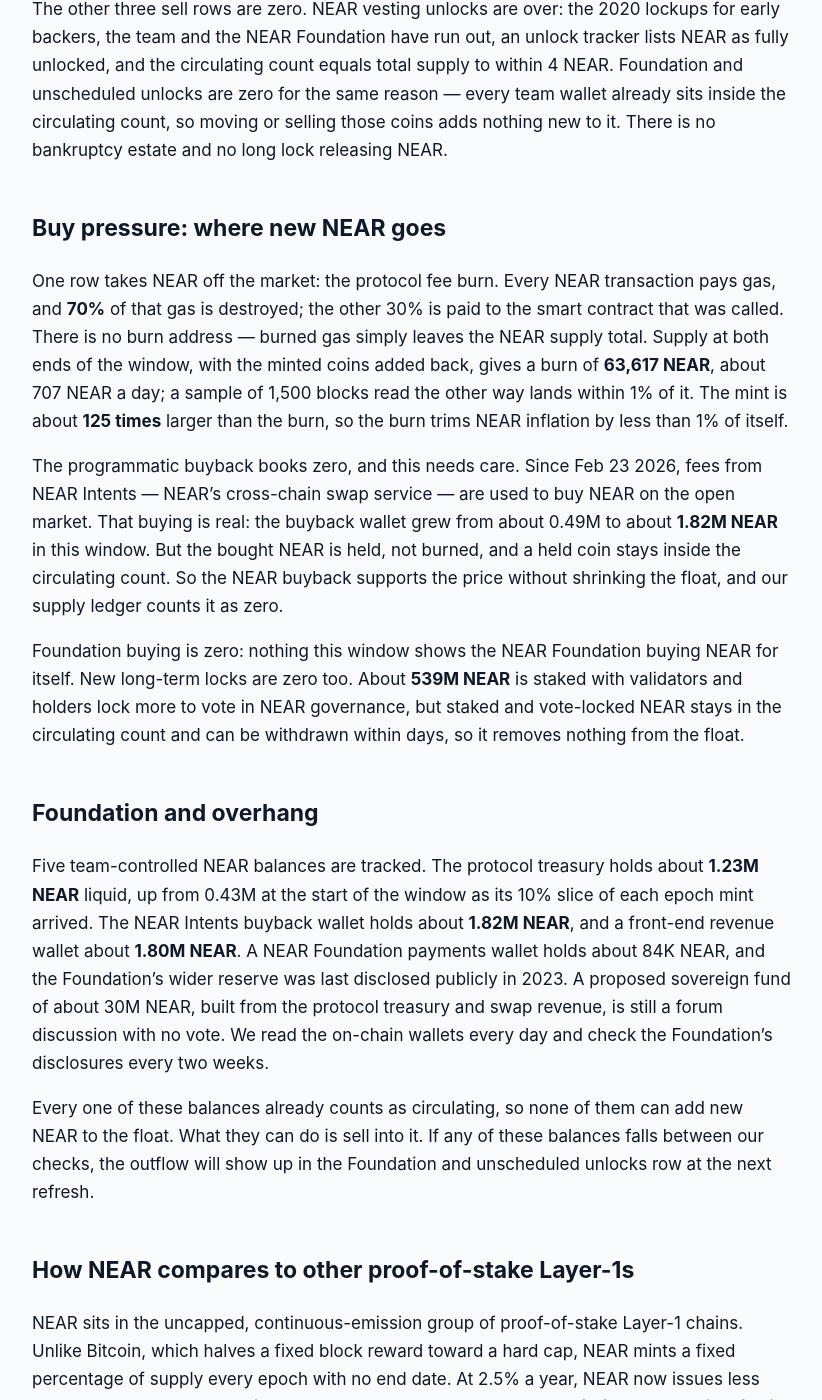
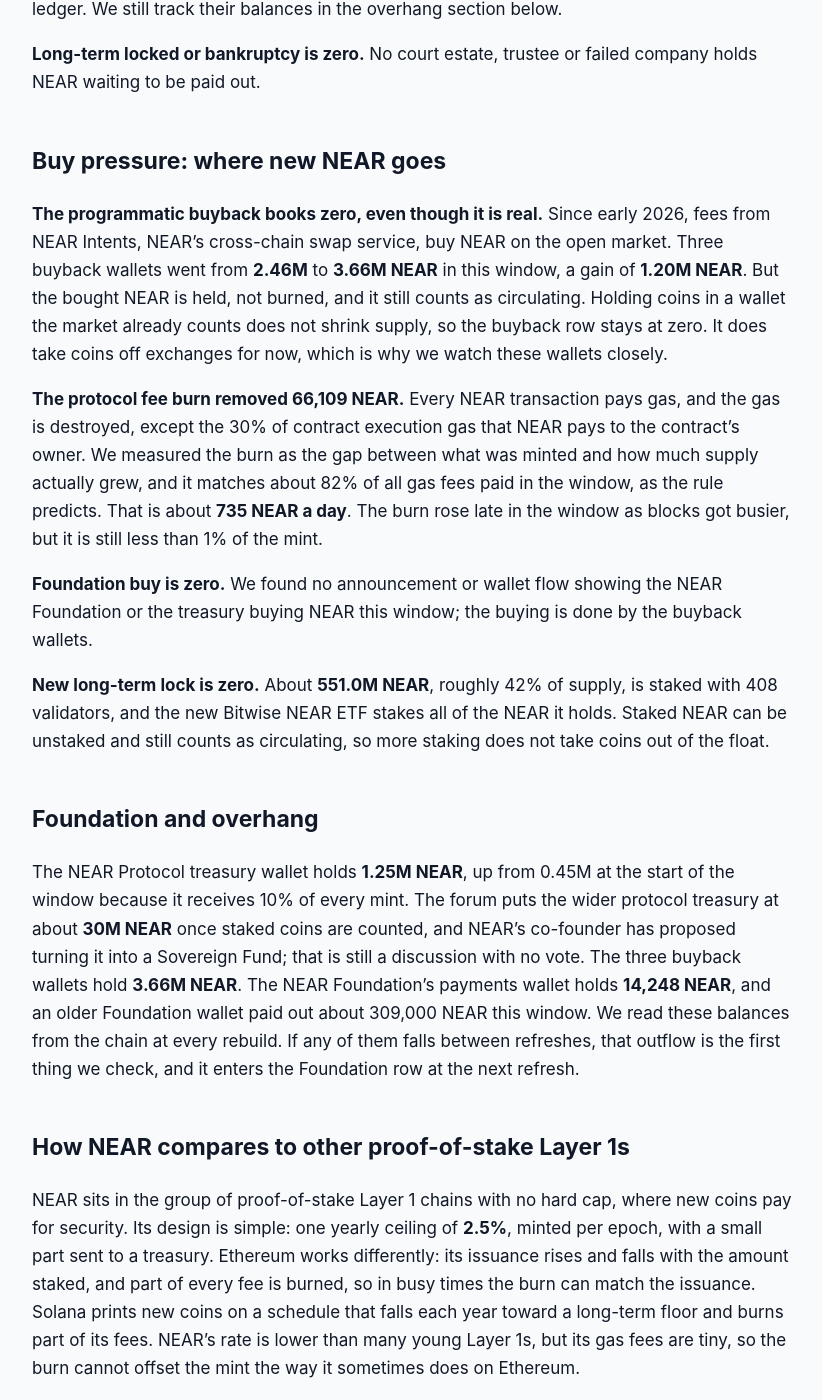
Before and after one commit to jeevansongmy-spec/mrnasdog-articles, a Jekyll site: the page built from crypto/near-pressure-framework.md, in a window 1280 px wide and 1400 px high, scrolled down 1096 px. Shown: the whole window, without its empty margins (228-1050 px from the left). Built offline with Jekyll 4.4.1, drawn with Linux system fonts in a browser that asks for light colours; some of the changed text lies outside the part shown.

Commit message:
publish: crypto/near-pressure-framework

```diff
--- a/crypto/near-pressure-framework.md
+++ b/crypto/near-pressure-framework.md
@@ -1,6 +1,6 @@
 ---
-title:         "NEAR Inflation Analysis · September 2026 · Supply growing · projected to keep growing"
-description:   "NEAR supply is growing: a 2.5% yearly epoch mint of 7.98M NEAR against a 63.6K gas burn gives +0.61% net over 90 days, the same next. Fully unlocked, no cap."
+title:         "NEAR Inflation Analysis · October 2026 · Supply growing · projected to keep growing"
+description:   "NEAR supply is growing: 8.01M NEAR minted for stakers against a 66.1K gas burn gives +0.61% net over 90 days, the same next. No cap; buybacks are held."
 canonical_url: "https://mrnasdog.com/research/near/inflation"
 tags:          ["crypto", "near", "near-protocol", "layer1"]
 published:     true
@@ -8,56 +8,56 @@ published:     true
 
 *Originally published at [mrnasdog.com/research/near/inflation](https://mrnasdog.com/research/near/inflation)*
 
-NEAR Protocol is mildly inflationary. Over the 90 days to Sep 29 2026 the NEAR epoch mint created **7.98M NEAR** while the gas burn destroyed **63.6K NEAR**, so NEAR supply grew a net **+0.61%** — and the same mint rate points to about **+0.61%** again over the next 90 days. NEAR has no supply cap: the 2.5% yearly mint runs forever unless a vote changes it, and the fees that buy NEAR back are held rather than burned.
+NEAR is a coin whose supply grows on purpose. In the 90 days to Oct 1 2026 the NEAR Protocol minted **8,005,124 NEAR** for validators, stakers and the protocol treasury, and gas fees burned **66,109 NEAR**, so net supply rose about **+0.61%**. The next 90 days should look the same. NEAR has no supply cap: the protocol may print up to **2.5%** of supply a year, and the gas burn takes back less than 1% of that.
 
 ## The verdict, in one paragraph
 
-Our ledger reads NEAR supply up **+0.61%** over the last 90 days (7,980,727 NEAR minted, less 63,617 NEAR burned, on a circulating base of 1.31B NEAR). The inflation monitor, which reads supply from market-data snapshots, shows **+0.41%** for the same stretch. The gap is **0.20 percentage points** — inside our 0.5-point tolerance, so no warning chip is shown and no deeper check was needed; the monitor's supply series moves around a little from day to day, while ours is read block by block from the NEAR chain itself. The next 90 days project the same **+0.61%**, because nothing dated changes the mint or the burn. NEAR is a steady, uncapped-emission Layer-1: inflationary by design at a low, predictable rate, with almost nothing on the other side of the ledger.
+Over the last 90 days NEAR supply grew by **+0.61%** net: **8.01M NEAR** of new coins against a **66.1K NEAR** gas-fee burn, measured on **1.31B NEAR** in circulation. Our supply monitor, which reads the market's circulating figure every day, shows **+0.85%** for the same 90 days. The gap is **0.25 percentage points**, inside our 0.5-point limit, so no warning flag is needed. The next 90 days project to the same **+0.61%**, because the mint and the burn both run every day with no dated change. In one line: NEAR is a staking chain that is inflationary by design, with a burn too small to matter.
 
 ## Sell pressure: where new NEAR comes from
 
-All new NEAR comes from one place: protocol inflation. At the first block of every epoch — an epoch is 43,200 blocks, about **7.4 hours** at NEAR's current block time of about 0.61 seconds — the NEAR protocol creates new coins at a rate of **2.5% a year** of total supply. About 90% goes to validators and the people who stake with them, and about 10% goes to the protocol treasury. We read the NEAR supply at each of the **293** epoch starts in the window and added up the new coins: **7,980,727 NEAR**, or about 88,700 NEAR a day. That lands within half a percent of what the 2.5% rate predicts; the small shortfall is reward that validators forfeit when they miss blocks.
+**Protocol inflation is the whole sell side: 8,005,124 NEAR in 90 days.** NEAR mints new coins once per epoch, a period of 43,200 blocks that lasted about 7.4 hours this window. We read the supply at all 294 epoch starts in the window, and each one added about **26,500 NEAR**. The cap on this mint is **2.5%** of supply a year, set in October 2025 when NEAR cut it in half from 5%. Validators that miss blocks lose part of their reward, and that unpaid part is never minted, so the real rate ran just under the cap. Of the new NEAR, 90% goes to validators and the people who stake with them, and 10% (**804,749 NEAR** this window) goes to the protocol treasury.
 
-The 2.5% rate is new. NEAR ran a 5% yearly inflation rate from its 2020 launch until a validator vote cut it in half; the change went live on **Oct 30 2025**, well before this 90-day window. The mint was flat inside the window — about 2.66M NEAR in each 30-day third — so the forward figure simply holds the trailing amount.
+**Vesting unlocks are zero.** The founding team says the NEAR supply is fully unlocked, and the circulating figure equals the total supply, so no locked pile is waiting to open. A few old Foundation lockup contracts still exist, but their coins already count as circulating.
 
-The other three sell rows are zero. NEAR vesting unlocks are over: the 2020 lockups for early backers, the team and the NEAR Foundation have run out, an unlock tracker lists NEAR as fully unlocked, and the circulating count equals total supply to within 4 NEAR. Foundation and unscheduled unlocks are zero for the same reason — every team wallet already sits inside the circulating count, so moving or selling those coins adds nothing new to it. There is no bankruptcy estate and no long lock releasing NEAR.
+**Foundation and unscheduled unlocks are zero.** The protocol treasury, the NEAR Foundation wallets and the buyback wallets all hold coins that the market already counts as circulating. When they move or sell, no new NEAR enters the market, so these moves add nothing to the ledger. We still track their balances in the overhang section below.
+
+**Long-term locked or bankruptcy is zero.** No court estate, trustee or failed company holds NEAR waiting to be paid out.
 
 ## Buy pressure: where new NEAR goes
 
-One row takes NEAR off the market: the protocol fee burn. Every NEAR transaction pays gas, and **70%** of that gas is destroyed; the other 30% is paid to the smart contract that was called. There is no burn address — burned gas simply leaves the NEAR supply total. Supply at both ends of the window, with the minted coins added back, gives a burn of **63,617 NEAR**, about 707 NEAR a day; a sample of 1,500 blocks read the other way lands within 1% of it. The mint is about **125 times** larger than the burn, so the burn trims NEAR inflation by less than 1% of itself.
+**The programmatic buyback books zero, even though it is real.** Since early 2026, fees from NEAR Intents, NEAR's cross-chain swap service, buy NEAR on the open market. Three buyback wallets went from **2.46M** to **3.66M NEAR** in this window, a gain of **1.20M NEAR**. But the bought NEAR is held, not burned, and it still counts as circulating. Holding coins in a wallet the market already counts does not shrink supply, so the buyback row stays at zero. It does take coins off exchanges for now, which is why we watch these wallets closely.
 
-The programmatic buyback books zero, and this needs care. Since Feb 23 2026, fees from NEAR Intents — NEAR's cross-chain swap service — are used to buy NEAR on the open market. That buying is real: the buyback wallet grew from about 0.49M to about **1.82M NEAR** in this window. But the bought NEAR is held, not burned, and a held coin stays inside the circulating count. So the NEAR buyback supports the price without shrinking the float, and our supply ledger counts it as zero.
+**The protocol fee burn removed 66,109 NEAR.** Every NEAR transaction pays gas, and the gas is destroyed, except the 30% of contract execution gas that NEAR pays to the contract's owner. We measured the burn as the gap between what was minted and how much supply actually grew, and it matches about 82% of all gas fees paid in the window, as the rule predicts. That is about **735 NEAR a day**. The burn rose late in the window as blocks got busier, but it is still less than 1% of the mint.
 
-Foundation buying is zero: nothing this window shows the NEAR Foundation buying NEAR for itself. New long-term locks are zero too. About **539M NEAR** is staked with validators and holders lock more to vote in NEAR governance, but staked and vote-locked NEAR stays in the circulating count and can be withdrawn within days, so it removes nothing from the float.
+**Foundation buy is zero.** We found no announcement or wallet flow showing the NEAR Foundation or the treasury buying NEAR this window; the buying is done by the buyback wallets.
+
+**New long-term lock is zero.** About **551.0M NEAR**, roughly 42% of supply, is staked with 408 validators, and the new Bitwise NEAR ETF stakes all of the NEAR it holds. Staked NEAR can be unstaked and still counts as circulating, so more staking does not take coins out of the float.
 
 ## Foundation and overhang
 
-Five team-controlled NEAR balances are tracked. The protocol treasury holds about **1.23M NEAR** liquid, up from 0.43M at the start of the window as its 10% slice of each epoch mint arrived. The NEAR Intents buyback wallet holds about **1.82M NEAR**, and a front-end revenue wallet about **1.80M NEAR**. A NEAR Foundation payments wallet holds about 84K NEAR, and the Foundation's wider reserve was last disclosed publicly in 2023. A proposed sovereign fund of about 30M NEAR, built from the protocol treasury and swap revenue, is still a forum discussion with no vote. We read the on-chain wallets every day and check the Foundation's disclosures every two weeks.
+The NEAR Protocol treasury wallet holds **1.25M NEAR**, up from 0.45M at the start of the window because it receives 10% of every mint. The forum puts the wider protocol treasury at about **30M NEAR** once staked coins are counted, and NEAR's co-founder has proposed turning it into a Sovereign Fund; that is still a discussion with no vote. The three buyback wallets hold **3.66M NEAR**. The NEAR Foundation's payments wallet holds **14,248 NEAR**, and an older Foundation wallet paid out about 309,000 NEAR this window. We read these balances from the chain at every rebuild. If any of them falls between refreshes, that outflow is the first thing we check, and it enters the Foundation row at the next refresh.
 
-Every one of these balances already counts as circulating, so none of them can add new NEAR to the float. What they can do is sell into it. If any of these balances falls between our checks, the outflow will show up in the Foundation and unscheduled unlocks row at the next refresh.
+## How NEAR compares to other proof-of-stake Layer 1s
 
-## How NEAR compares to other proof-of-stake Layer-1s
+NEAR sits in the group of proof-of-stake Layer 1 chains with no hard cap, where new coins pay for security. Its design is simple: one yearly ceiling of **2.5%**, minted per epoch, with a small part sent to a treasury. Ethereum works differently: its issuance rises and falls with the amount staked, and part of every fee is burned, so in busy times the burn can match the issuance. Solana prints new coins on a schedule that falls each year toward a long-term floor and burns part of its fees. NEAR's rate is lower than many young Layer 1s, but its gas fees are tiny, so the burn cannot offset the mint the way it sometimes does on Ethereum.
 
-NEAR sits in the uncapped, continuous-emission group of proof-of-stake Layer-1 chains. Unlike Bitcoin, which halves a fixed block reward toward a hard cap, NEAR mints a fixed percentage of supply every epoch with no end date. At 2.5% a year, NEAR now issues less than many stake-heavy chains that pay 5% or more, and roughly half of what NEAR itself paid before October 2025.
-
-The burn is where NEAR differs from Ethereum. Ethereum also pays validators in new coins, but its fee burn can match the new issuance when the chain is busy. NEAR's gas is cheap and part of each fee goes to contract owners, so the burn removes well under 1% of what the mint creates. Most of NEAR's fee income comes from NEAR Intents swaps rather than gas, and that money buys and holds NEAR instead of burning it — a treasury model, closer to a company buying its own shares and keeping them than to a burn.
-
-NEAR has no vesting overhang left, which sets it apart from younger Layer-1 chains still releasing team and investor tokens every month. The whole NEAR sell side is one visible, rules-based mint.
+The other difference is where fee money goes. On NEAR, most of the real income comes from NEAR Intents, and that money buys NEAR and holds it instead of burning it. A chain that burns its buybacks shrinks supply directly; a chain that holds them builds a pile that is out of the order books today but could be spent tomorrow. Capped chains with fixed schedules, like Bitcoin, sit at the other end: their new supply is known years ahead and falls in steps. NEAR's supply only gets tighter when its community votes to change the rate, as it did in 2025.
 
 ## What to watch in the next 90 days
 
-**The gas-rebate removal.** NEAR governance voted on Jul 3 2026 to end the 30% gas payment to contracts and burn the full fee. It ships in the next NEAR node version, which has been on test builds since Sep 16 2026 but has no mainnet date yet. Even if it went live today, it would add only about 27K NEAR a quarter to the burn.
+**The 1.6% issuance vote.** On Sep 30 2026 a House of Stake proposal asked to lower the yearly cap from 2.5% to 1.6%, step by step every epoch over 24 months, with a vote expected by Oct 11 2026. Even if it passes, a 90-day grace period and a protocol upgrade come first, so it should not change the next 90 days.
 
-**A move away from the fixed mint.** A forum proposal posted on Sep 11 2026 asks NEAR to cut issuance step by step as protocol revenue grows. It is a discussion, not a vote; a passed vote would change the protocol inflation row.
+**The full gas burn.** An approved change ends the 30% gas rebate to contract owners, so all gas would be burned. It is in nearcore 2.14, which reached test releases on Sep 16 2026 and Sep 28 2026 but has no mainnet date yet. Even then the burn would stay far below the mint.
 
-**The sovereign fund.** A proposal from Aug 3 2026 would pool the protocol treasury and swap revenue, about 30M NEAR, into a fund. If it passes, what the fund does with that NEAR — hold, stake or spend — is what matters for sell pressure.
+**The buyback wallets and the treasury.** These now hold **3.66M** and **1.25M NEAR**. Any sale or transfer out would put held coins back in play, and any burn would finally make the buyback count on the buy side.
 
-**The buyback wallet.** Watch whether NEAR bought back with swap fees keeps being held, gets burned, or is paid out. A burn would turn the buyback into real buy pressure; a payout would add sell pressure.
+**The Bitwise NEAR ETF.** It began trading on Sep 29 2026 and stakes all of its NEAR. Its buying happens inside the float, so it does not change supply, but large flows would raise the share of NEAR that is staked.
 
 ## Summary
 
-NEAR Protocol is mildly inflationary: a 2.5% yearly epoch mint added **7.98M NEAR** in 90 days against a **63.6K NEAR** gas burn, for net NEAR supply growth of **+0.61%**, projected to repeat over the next 90 days. There are no unlocks left and every team wallet is already counted, so the whole sell side is the protocol mint itself. The NEAR Intents buyback is real buying, but it holds the coins rather than burning them, so it does not shrink supply. With no cap, the one thing that can change NEAR's inflation is a governance vote to cut the mint or to burn what the buyback holds.
+NEAR supply is growing: **8.01M NEAR** were minted in the last 90 days against a **66.1K NEAR** gas burn, for **+0.61%** net, and the next 90 days project the same. The mint is capped at 2.5% of supply a year and goes to stakers and the protocol treasury; there is no vesting left and no hard cap on total supply. NEAR Intents buybacks collected 1.20M NEAR this window but hold it rather than burn it, so they do not reduce supply. The main thing that could tighten NEAR's supply is the vote to cut the cap to 1.6%, which would phase in slowly over two years.
 
 ---
 
-*MrNasdog Pressure Framework analysis of NEAR, Metric 1 — Inflation. Data + explanation only. Not financial advice. Checked Sep 29 2026.*
+*MrNasdog Pressure Framework analysis of NEAR, Metric 1 — Inflation. Data + explanation only. Not financial advice. Checked Oct 1 2026.*
```
